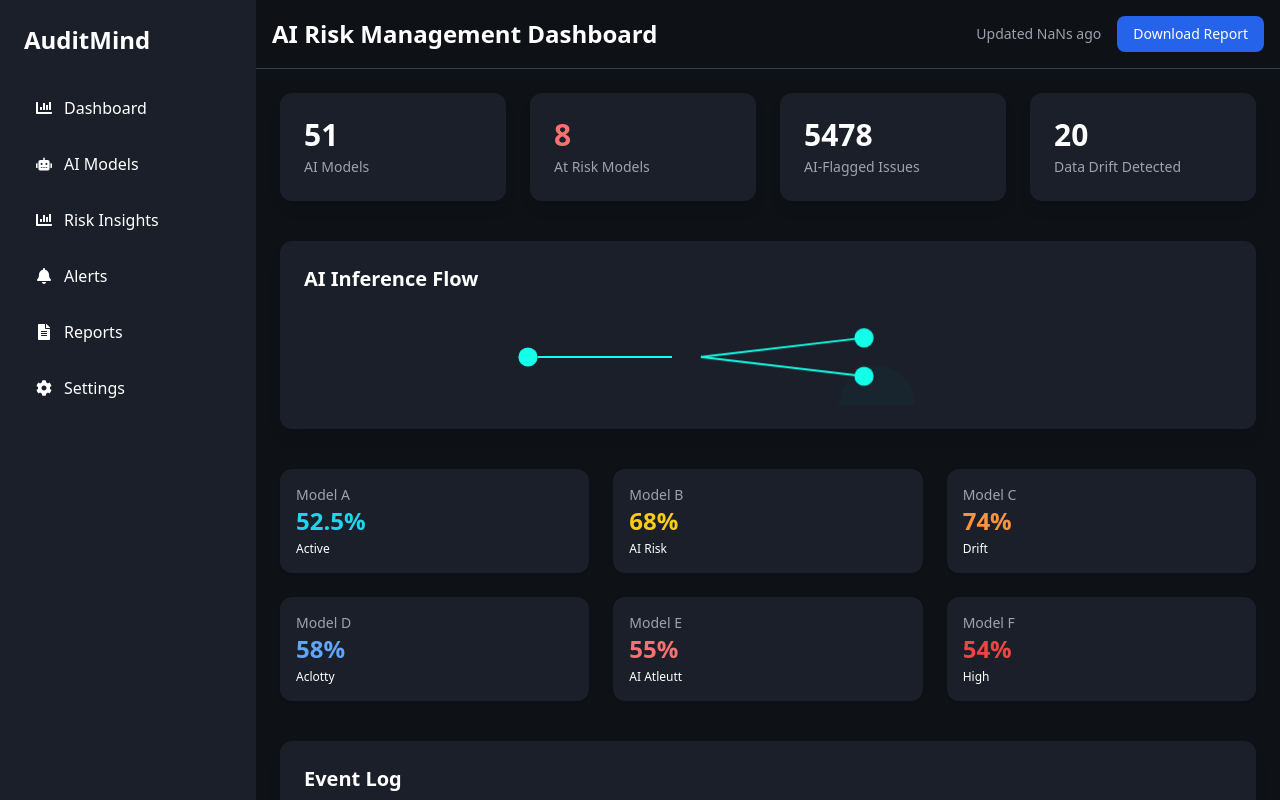
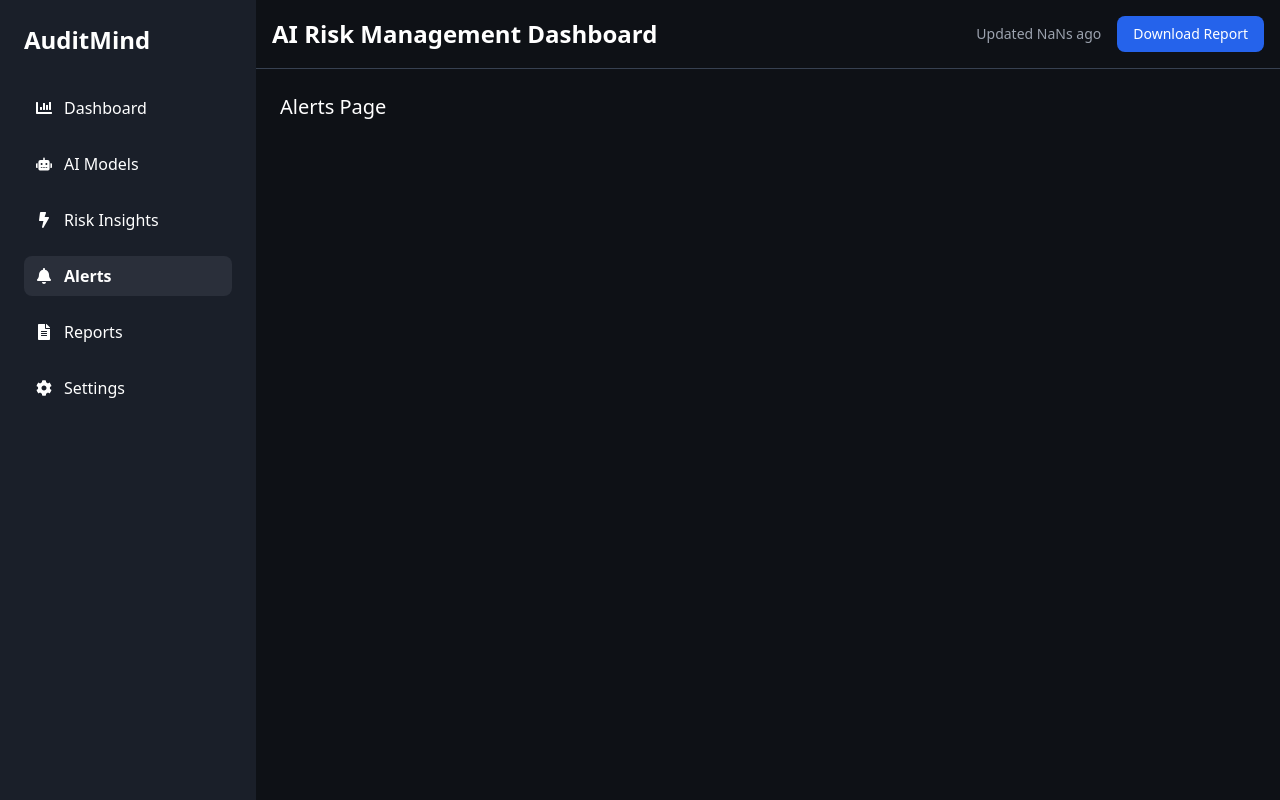
Before and after one commit to kangsangyoul/AM10, a React (Vite) app: page /alerts in a window 1280 px wide. Built offline with nearby package versions, Linux system fonts and the light colour scheme; the HTML template or start-up script is replaced by a standard one.

Commit message:
Add routing and sidebar menu components

```diff
--- a/package.json
+++ b/package.json
@@ -10,7 +10,8 @@
   "dependencies": {
     "react": "^18.2.0",
     "react-dom": "^18.2.0",
-    "react-icons": "^4.10.1"
+    "react-icons": "^4.10.1",
+    "react-router-dom": "^6.22.3"
   },
   "devDependencies": {
     "vite": "^4.5.0",
--- a/src/App.jsx
+++ b/src/App.jsx
@@ -1,19 +1,34 @@
 import React from 'react';
+import { BrowserRouter as Router, Routes, Route } from 'react-router-dom';
 import Sidebar from './components/Sidebar';
 import Topbar from './components/Topbar';
-import Dashboard from './components/Dashboard';
+import Dashboard from './pages/Dashboard';
+import AiModels from './pages/AiModels';
+import RiskInsights from './pages/RiskInsights';
+import Alerts from './pages/Alerts';
+import Reports from './pages/Reports';
+import Settings from './pages/Settings';
 
 const App = () => {
   return (
+    <Router>
       <div className="flex h-screen bg-[#0e1116] text-white">
         <Sidebar />
         <div className="flex-1 flex flex-col">
           <Topbar />
           <main className="p-6 overflow-y-auto">
-          <Dashboard />
+            <Routes>
+              <Route path="/" element={<Dashboard />} />
+              <Route path="/ai-models" element={<AiModels />} />
+              <Route path="/risk-insights" element={<RiskInsights />} />
+              <Route path="/alerts" element={<Alerts />} />
+              <Route path="/reports" element={<Reports />} />
+              <Route path="/settings" element={<Settings />} />
+            </Routes>
           </main>
         </div>
       </div>
+    </Router>
   );
 };
 
--- a/src/components/Sidebar.jsx
+++ b/src/components/Sidebar.jsx
@@ -1,44 +1,33 @@
 import React from 'react';
-import { FaChartBar, FaRobot, FaBell, FaFileAlt, FaCog } from 'react-icons/fa';
+import {
+  FaChartBar,
+  FaRobot,
+  FaBolt,
+  FaBell,
+  FaFileAlt,
+  FaCog,
+} from 'react-icons/fa';
+import SidebarMenu from './SidebarMenu';
 
 const items = [
-  { icon: <FaChartBar />, label: 'Dashboard' },
-  { icon: <FaRobot />, label: 'AI Models' },
-  { icon: <FaChartBar />, label: 'Risk Insights' },
-  { icon: <FaBell />, label: 'Alerts' },
-  { icon: <FaFileAlt />, label: 'Reports' },
-  { icon: <FaCog />, label: 'Settings' },
+  { icon: <FaChartBar />, label: 'Dashboard', to: '/' },
+  { icon: <FaRobot />, label: 'AI Models', to: '/ai-models' },
+  { icon: <FaBolt />, label: 'Risk Insights', to: '/risk-insights' },
+  { icon: <FaBell />, label: 'Alerts', to: '/alerts' },
+  { icon: <FaFileAlt />, label: 'Reports', to: '/reports' },
+  { icon: <FaCog />, label: 'Settings', to: '/settings' },
 ];
 
-const Sidebar = ({ activeItem, onSelect }) => {
+const Sidebar = () => {
   return (
     <aside className="w-64 bg-[#1a1f29] p-6 space-y-4">
       <div className="text-2xl font-bold mb-8">AuditMind</div>
       <nav className="flex flex-col space-y-4">
         {items.map((item) => (
-          <SidebarItem
-            key={item.label}
-            icon={item.icon}
-            label={item.label}
-            active={activeItem === item.label}
-            onClick={() => onSelect(item.label)}
-          />
+          <SidebarMenu key={item.label} {...item} />
         ))}
       </nav>
     </aside>
   );
 };
-
-const SidebarItem = ({ icon, label, active, onClick }) => (
-  <div
-    onClick={onClick}
-    className={`flex items-center space-x-3 px-3 py-2 rounded-lg cursor-pointer hover:bg-[#2a2f3a] ${
-      active ? 'bg-[#2a2f3a] font-semibold' : ''
-    }`}
-  >
-    {icon}
-    <span>{label}</span>
-  </div>
-);
-
 export default Sidebar;
--- /dev/null
+++ b/src/components/SidebarMenu.jsx
@@ -0,0 +1,20 @@
+import React from 'react';
+import { NavLink } from 'react-router-dom';
+
+const SidebarMenu = ({ to, icon, label }) => {
+  return (
+    <NavLink
+      to={to}
+      className={({ isActive }) =>
+        `flex items-center space-x-3 px-3 py-2 rounded-lg cursor-pointer hover:bg-[#2a2f3a] ${
+          isActive ? 'bg-[#2a2f3a] font-semibold' : ''
+        }`
+      }
+    >
+      {icon}
+      <span>{label}</span>
+    </NavLink>
+  );
+};
+
+export default SidebarMenu;
--- /dev/null
+++ b/src/pages/AiModels.jsx
@@ -0,0 +1,7 @@
+import React from 'react';
+
+const AiModels = () => (
+  <div className="text-xl">AI Models Page</div>
+);
+
+export default AiModels;
--- /dev/null
+++ b/src/pages/Alerts.jsx
@@ -0,0 +1,7 @@
+import React from 'react';
+
+const Alerts = () => (
+  <div className="text-xl">Alerts Page</div>
+);
+
+export default Alerts;
--- /dev/null
+++ b/src/pages/Reports.jsx
@@ -0,0 +1,7 @@
+import React from 'react';
+
+const Reports = () => (
+  <div className="text-xl">Reports Page</div>
+);
+
+export default Reports;
--- /dev/null
+++ b/src/pages/RiskInsights.jsx
@@ -0,0 +1,7 @@
+import React from 'react';
+
+const RiskInsights = () => (
+  <div className="text-xl">Risk Insights Page</div>
+);
+
+export default RiskInsights;
--- /dev/null
+++ b/src/pages/Settings.jsx
@@ -0,0 +1,7 @@
+import React from 'react';
+
+const Settings = () => (
+  <div className="text-xl">Settings Page</div>
+);
+
+export default Settings;
```
Also changed, not shown: src/pages/Dashboard.jsx (renamed from src/components/Dashboard.jsx). Lines whose indentation alone changed are shown as unchanged.
